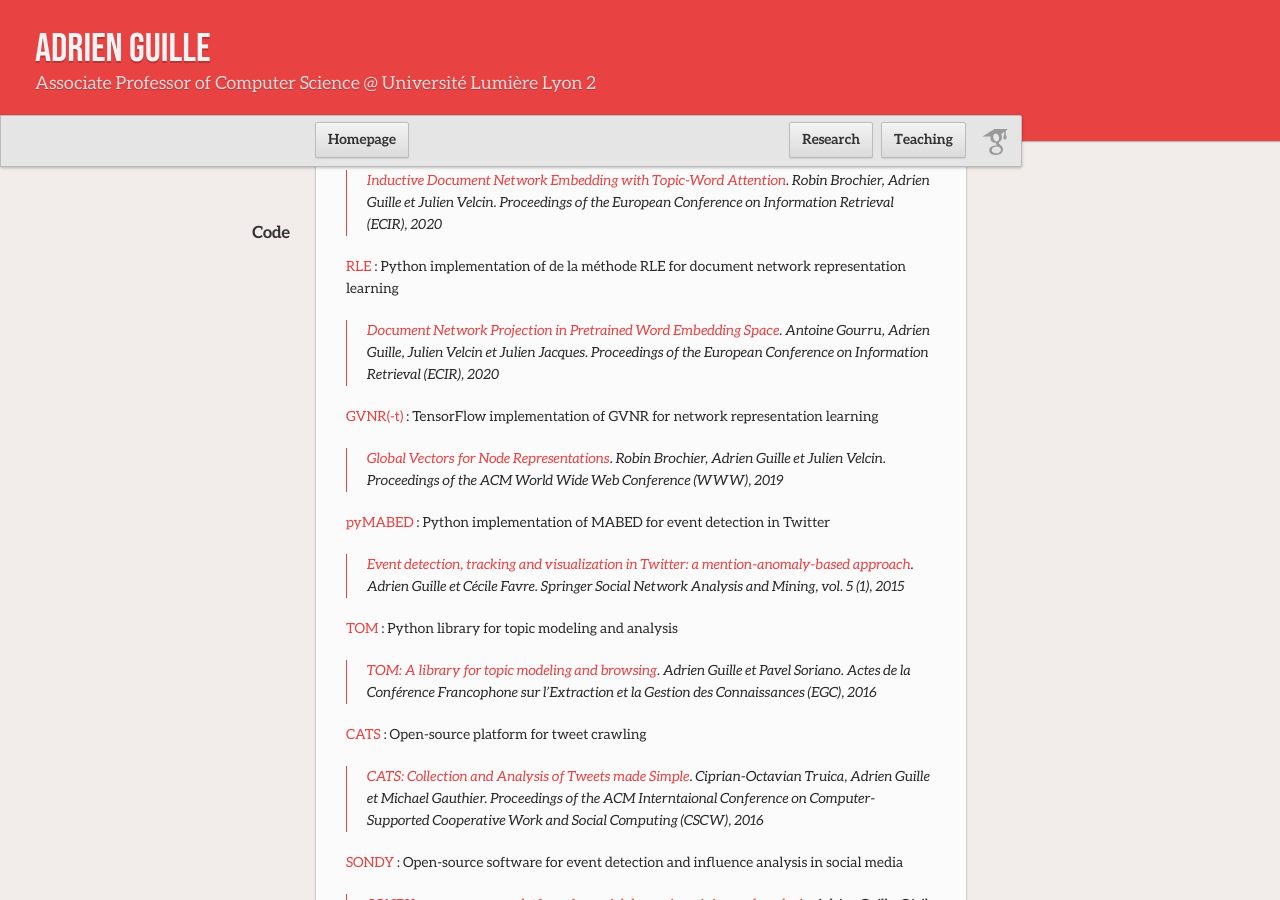
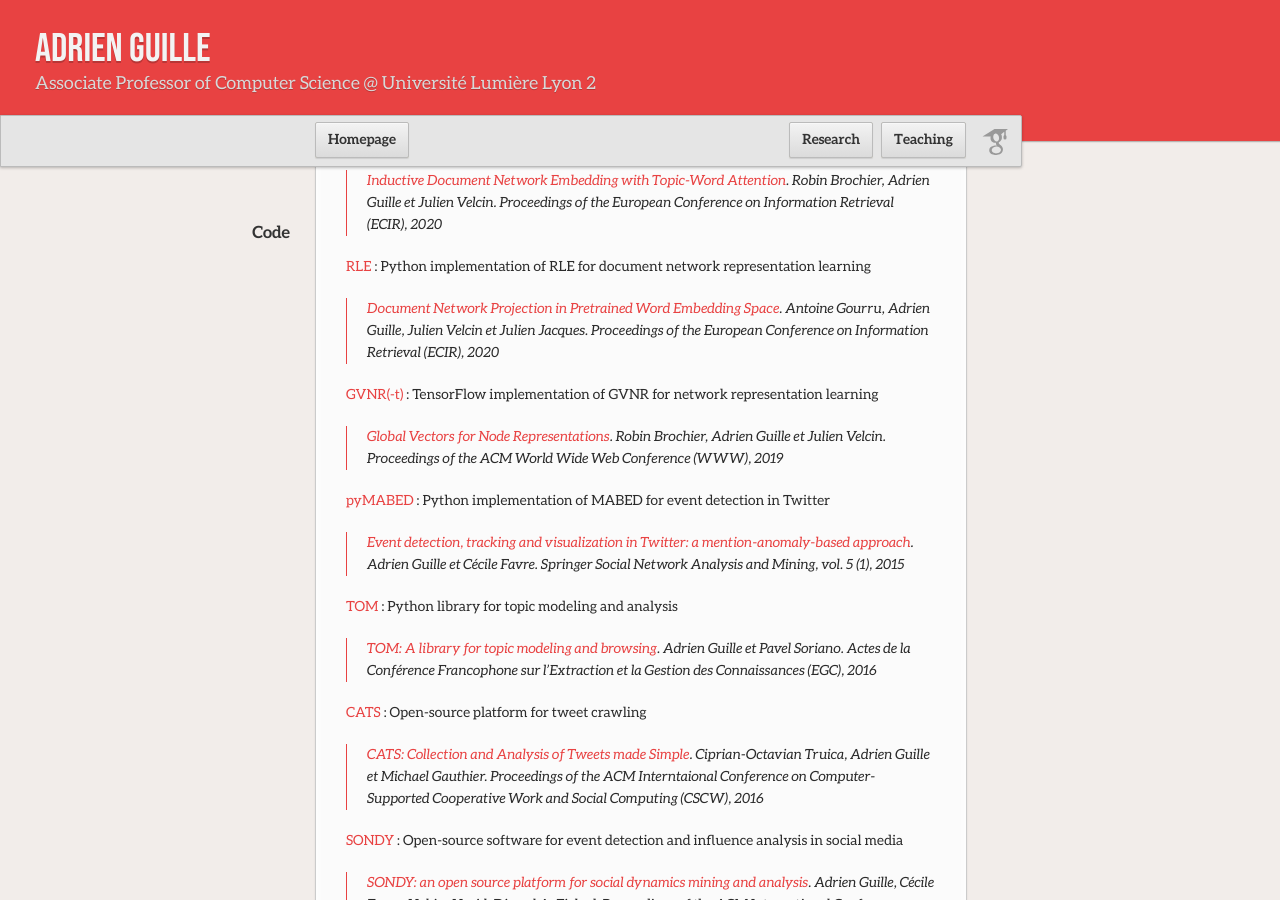
Before and after one commit to AdrienGuille/adrienguille.github.io, a Jekyll site: the page built from code.md, in a window 1280 px wide and 900 px high, scrolled down 368 px. Built offline with Jekyll 4.4.1, drawn with Linux system fonts in a browser that asks for light colours; our own code applies the rules of GitHub Pages for plain Markdown files.

Commit message:
Update code.md

```diff
--- a/code.md
+++ b/code.md
@@ -10,7 +10,7 @@
 
 > [Inductive Document Network Embedding with Topic-Word Attention](https://arxiv.org/pdf/2001.03369.pdf). Robin Brochier, Adrien Guille et Julien Velcin. Proceedings of the European Conference on Information Retrieval (ECIR), 2020
 
-[RLE](https://github.com/AntoineGourru/DNEmbedding) : Python implementation of de la méthode RLE for  document network representation learning
+[RLE](https://github.com/AntoineGourru/DNEmbedding) : Python implementation of RLE for  document network representation learning
 
 > [Document Network Projection in Pretrained Word Embedding Space](https://arxiv.org/pdf/2001.05727.pdf). Antoine Gourru, Adrien Guille, Julien Velcin et Julien Jacques. Proceedings of the European Conference on Information Retrieval (ECIR), 2020
 
```
